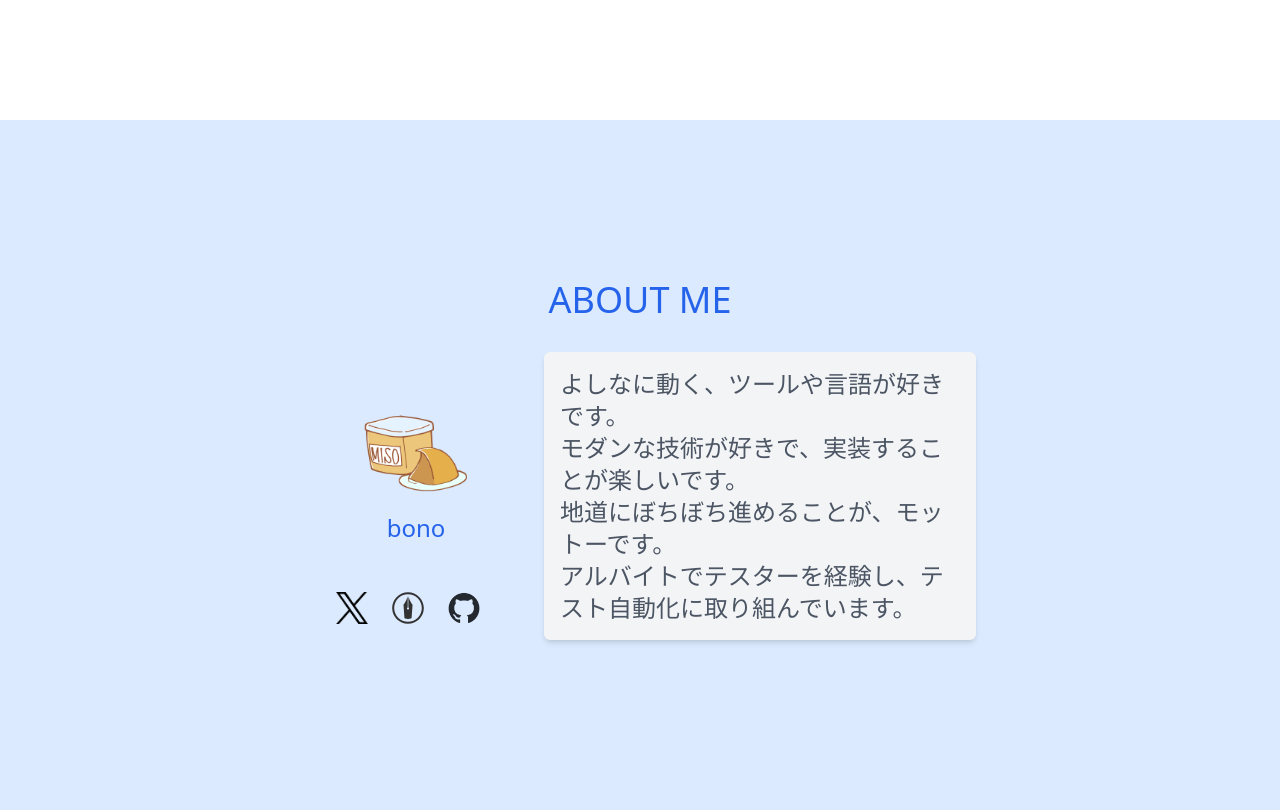
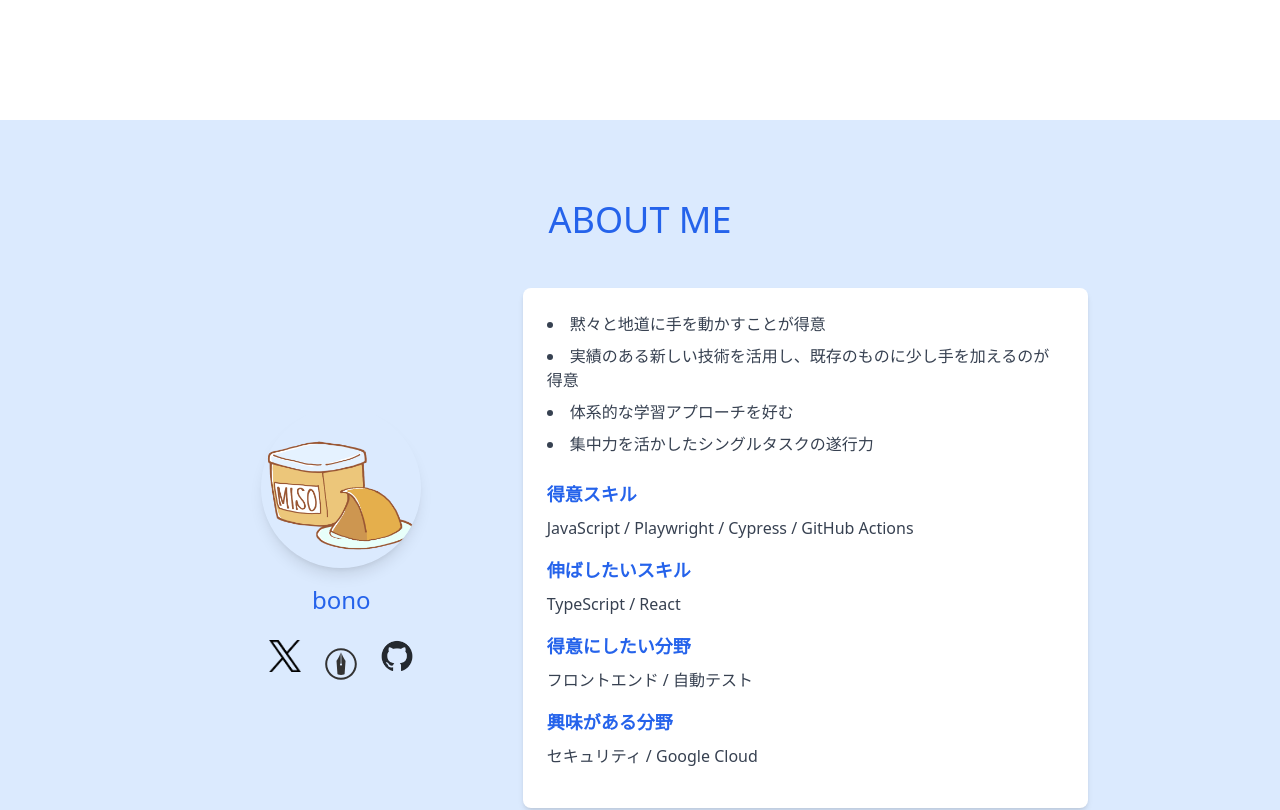
Before and after one commit to norm02/bono-website, a Next.js app: page / in a window 1280 px wide. Shown: the part 680-1490 px from the top of the page. Built offline with nearby package versions, Linux system fonts and the light colour scheme.

Commit message:
Update About component

```diff
--- a/components/About/index.tsx
+++ b/components/About/index.tsx
@@ -2,69 +2,69 @@ import type { NextPage } from "next";
 
 const About: NextPage = () => {
   return (
-    <div id="about" className="bg-blue-100 px-6 min-h-screen">
-      <div className="flex flex-col items-center justify-center w-11/12 max-w-2xl m-auto">
-        <div className="text-blue-600 text-4xl pt-40">ABOUT ME</div>
-        <div className="flex items-center justify-center mt-8">
-          <div className="flex flex-col items-center justify-center w-1/3">
+    <div id="about" className="bg-blue-100 px-6 py-20 min-h-screen">
+      <div className="max-w-4xl mx-auto">
+        <h2 className="text-blue-600 text-4xl text-center mb-12">ABOUT ME</h2>
+        <div className="flex flex-col md:flex-row items-center justify-between">
+          <div className="md:w-1/3 mb-8 md:mb-0">
             <img
               alt="About Image"
-              className="w-1/2 transform transition duration-300 hover:-translate-y-2"
+              className="w-40 h-40 mx-auto rounded-full shadow-lg transform transition duration-300 hover:-translate-y-2"
               src="/images/miso-icon.png"
             />
-            <div className="text-blue-600 p-2 text-center w-44 rounded-md text-2xl mb-4">
+            <div className="text-blue-600 text-center text-2xl mt-4 mb-6">
               bono
             </div>
-            <div className="flex items-center justify-center mt-4">
-              <a
+            <div className="flex justify-center space-x-4">
+              <SocialLink
                 href="https://twitter.com/bonomodel"
-                rel="noopener noreferrer"
-                target="_blank"
-              >
-                <img
+                src="/images/logo/x-logo.png"
                 alt="X Icon"
-                  className="w-8 h-8 mr-4 transform transition duration-300 hover:-translate-y-2"
-                  src="/images/logo/x-logo.png"
               />
-              </a>
-              <a
+              <SocialLink
                 href="https://bonomodel.hatenablog.com/"
-                rel="noopener noreferrer"
-                target="_blank"
-              >
-                <img
-                  alt="hatena Icon"
-                  className="w-12 h-12 mr-4 transform transition duration-300 hover:-translate-y-2"
                 src="/images/logo/hatenablog-logo.svg"
+                alt="Hatena Icon"
+                className="w-12 h-12"
               />
-              </a>
-              <a
+              <SocialLink
                 href="https://github.com/norm02"
-                rel="noopener noreferrer"
-                target="_blank"
-              >
-                <img
-                  alt="github Icon"
-                  className="w-8 h-8 mr-4 transform transition duration-300 hover:-translate-y-2"
                 src="/images/logo/github-mark.png"
+                alt="GitHub Icon"
               />
-              </a>
             </div>
           </div>
-          <div className="flex items-center justify-center w-2/3 pb-8 pl-4">
-            <div className="bg-gray-100 p-4 rounded-md shadow-md overflow-y-auto">
-              <p className="text-gray-600 text-2xl">
-                よしなに動く、ツールや言語が好きです。
-              </p>
-              <p className="text-gray-600 text-2xl">
-                モダンな技術が好きで、実装することが楽しいです。
-              </p>
-              <p className="text-gray-600 text-2xl">
-                地道にぼちぼち進めることが、モットーです。
-              </p>
-              <p className="text-gray-600 text-2xl">
-                アルバイトでテスターを経験し、テスト自動化に取り組んでいます。
-              </p>
+          <div className="md:w-2/3 md:pl-8">
+            <div className="bg-white p-6 rounded-lg shadow-md">
+              <CharacteristicSection
+                characteristics={[
+                  "黙々と地道に手を動かすことが得意",
+                  "実績のある新しい技術を活用し、既存のものに少し手を加えるのが得意",
+                  "体系的な学習アプローチを好む",
+                  "集中力を活かしたシングルタスクの遂行力",
+                ]}
+              />
+              <SkillSection
+                title="得意スキル"
+                skills={[
+                  "JavaScript",
+                  "Playwright",
+                  "Cypress",
+                  "GitHub Actions",
+                ]}
+              />
+              <SkillSection
+                title="伸ばしたいスキル"
+                skills={["TypeScript", "React"]}
+              />
+              <SkillSection
+                title="得意にしたい分野"
+                skills={["フロントエンド", "自動テスト"]}
+              />
+              <SkillSection
+                title="興味がある分野"
+                skills={["セキュリティ", "Google Cloud"]}
+              />
             </div>
           </div>
         </div>
@@ -73,4 +73,33 @@ const About: NextPage = () => {
   );
 };
 
+const SocialLink = ({ href, src, alt, className = "w-8 h-8" }) => (
+  <a href={href} rel="noopener noreferrer" target="_blank">
+    <img
+      alt={alt}
+      className={`${className} transform transition duration-300 hover:-translate-y-2`}
+      src={src}
+    />
+  </a>
+);
+
+const CharacteristicSection = ({ characteristics }) => (
+  <div className="mb-6">
+    <ul className="list-disc list-inside text-gray-700">
+      {characteristics.map((characteristic, index) => (
+        <li key={index} className="mb-2">
+          {characteristic}
+        </li>
+      ))}
+    </ul>
+  </div>
+);
+
+const SkillSection = ({ title, skills }) => (
+  <div className="mb-4">
+    <h4 className="text-lg font-semibold text-blue-600 mb-2">{title}</h4>
+    <p className="text-gray-700">{skills.join(" / ")}</p>
+  </div>
+);
+
 export default About;
```
Lines whose indentation alone changed are shown as unchanged.
